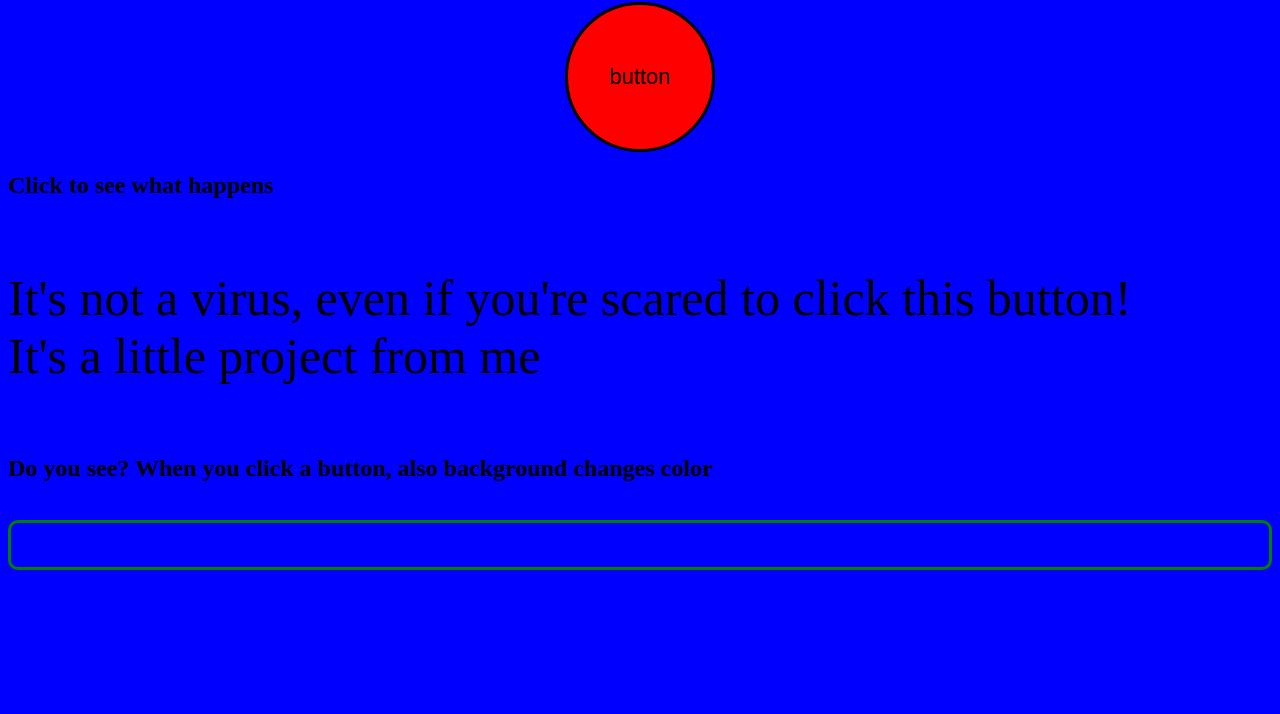
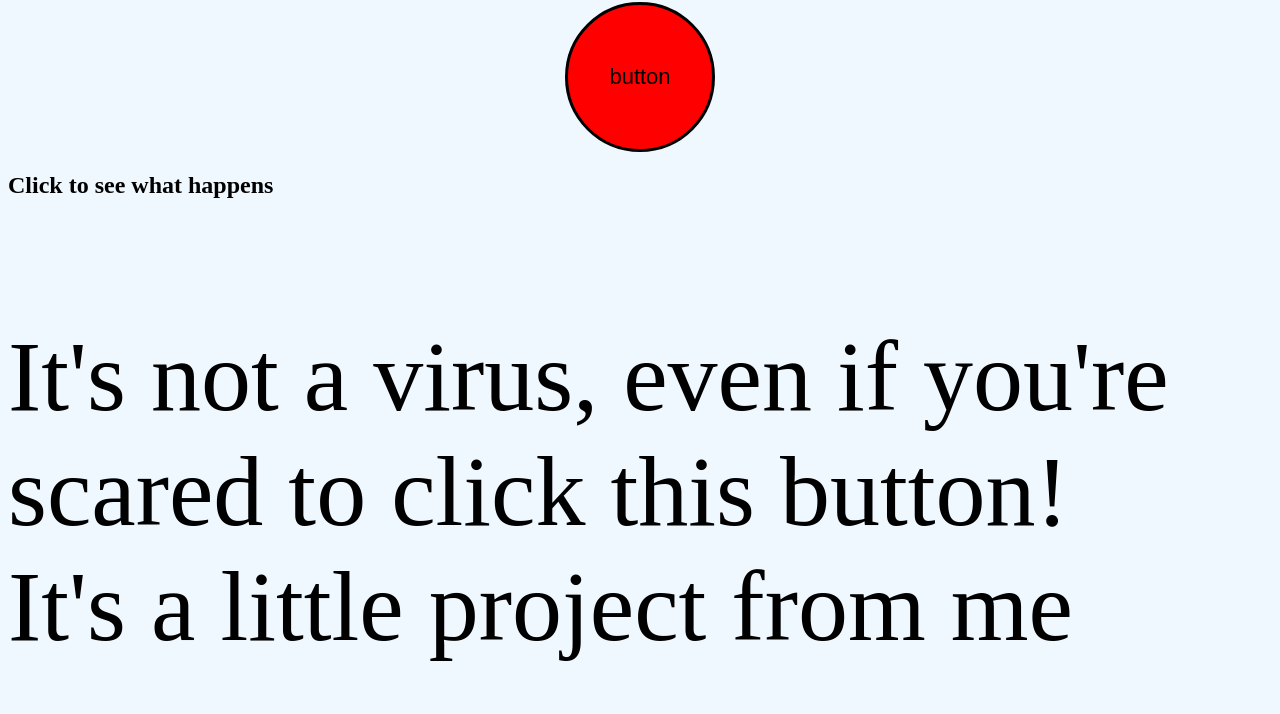
Before and after one commit to Damir-Fullstack/functionalbutton, a plain HTML site: page index.html in a window 1280 px wide. Shown: the part 86-800 px from the top of the page. Drawn offline with Linux system fonts and the light colour scheme.

Commit message:
Update styles for body background and paragraph font size
Changed body background color to aliceblue and increased paragraph font size to 100px.

```diff
--- a/style.css
+++ b/style.css
@@ -10,7 +10,7 @@
   font-size: 22px;
 }
 body {
-  background-color: blue;
+  background-color: aliceblue;
   display: flex;
   flex-direction: column;
 }
@@ -22,7 +22,7 @@ div{
   text-align: center;
 }
 p{
-  font-size: 50px;
+  font-size: 100px;
 }
 h3{
   border: solid;
```
